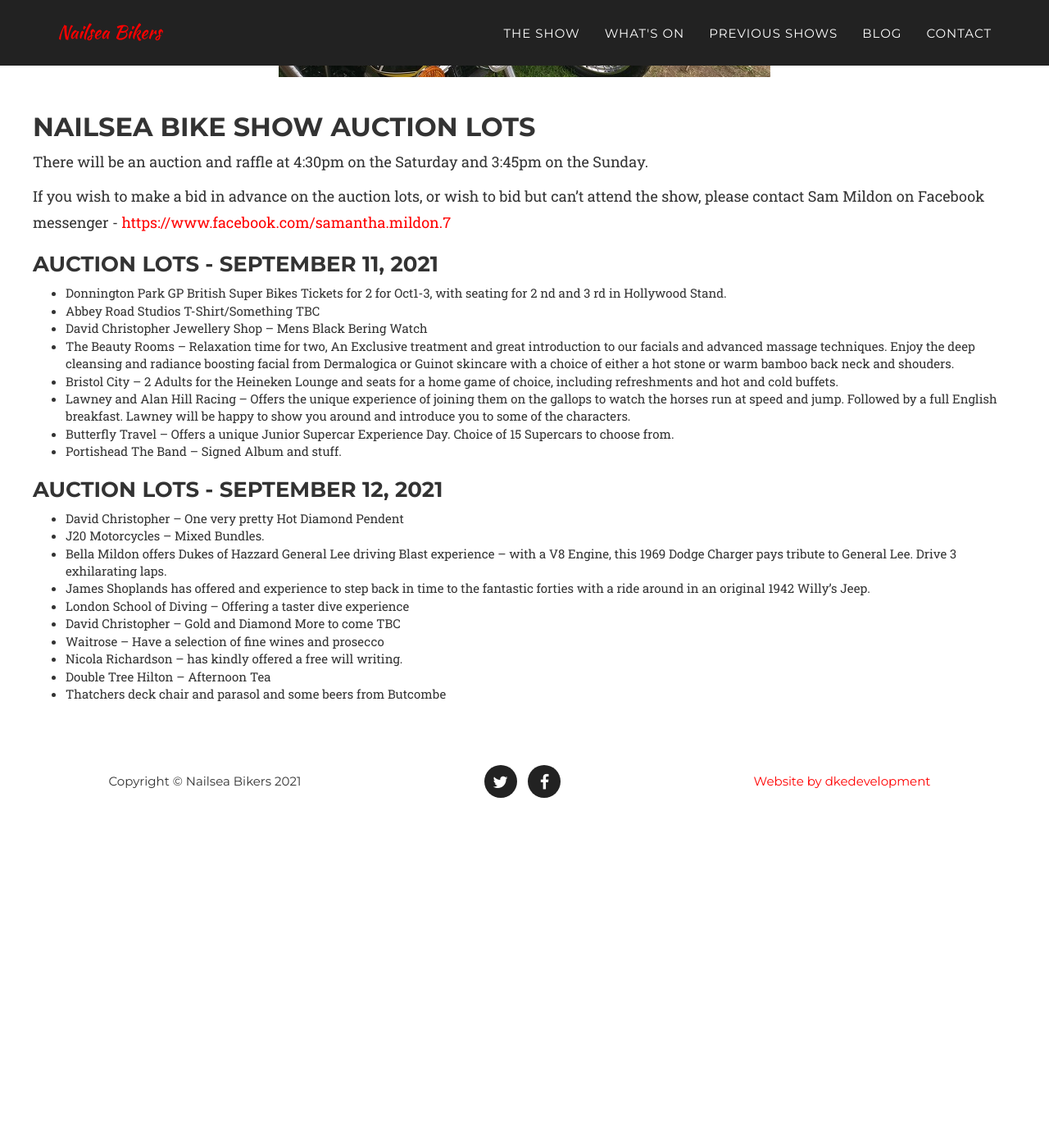
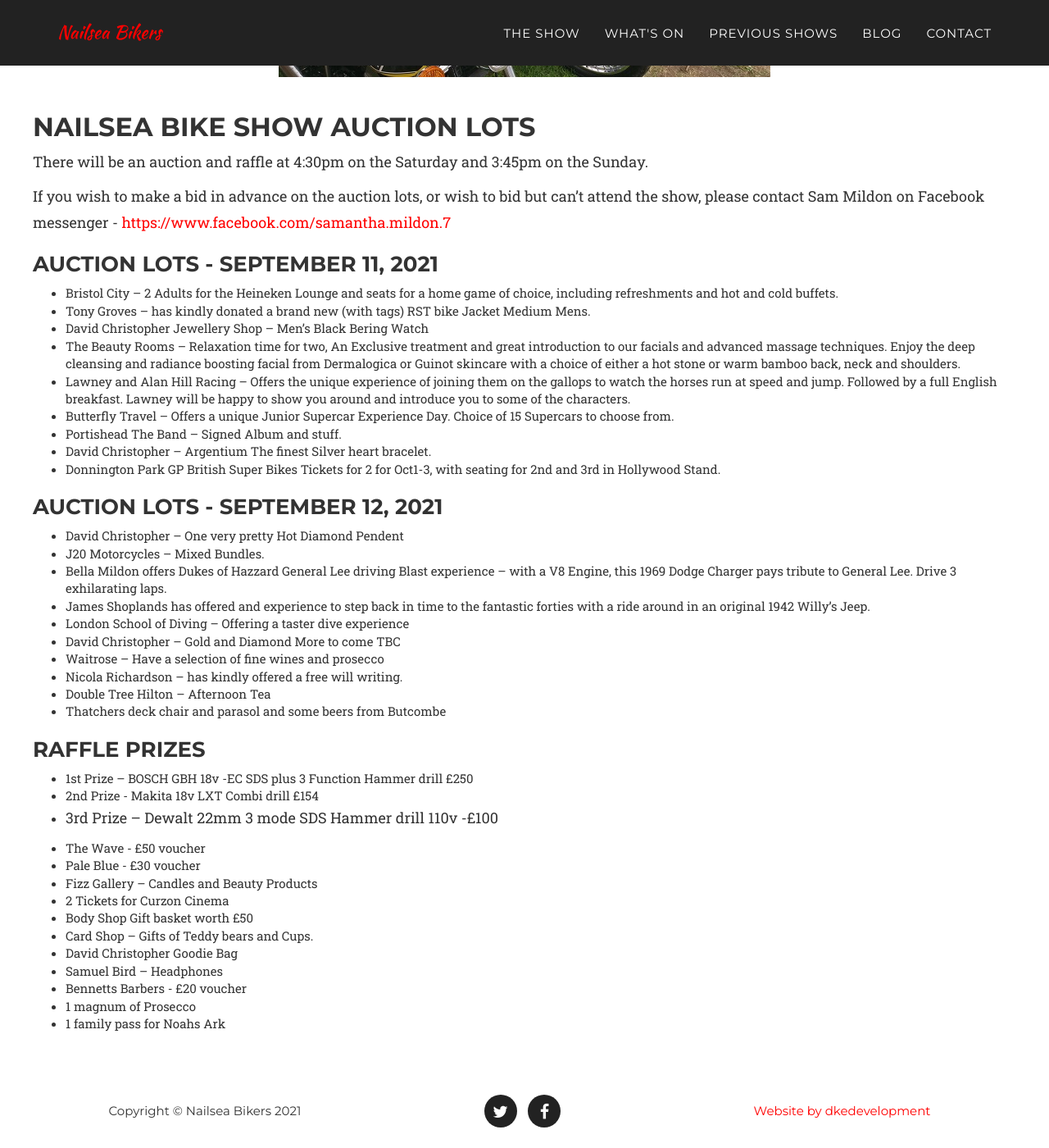
Before and after one commit to nailsea-bikers/nailsea-bikers.github.io, a Jekyll site: the page built from _posts/2021-08-30-auction-list-2021.markdown, in a window 1280 px wide and 1400 px high, scrolled down 726 px. Shown: the whole window at 82% size. Built offline with Jekyll 4.4.1, drawn with Linux system fonts in a browser that asks for light colours; some web fonts are replaced; before the commit the page ends 1724 px from its top, so only the background shows below that.

Commit message:
Auction amendments

```diff
--- a/_posts/2021-08-30-auction-list-2021.markdown
+++ b/_posts/2021-08-30-auction-list-2021.markdown
@@ -18,28 +18,15 @@
 
 ### Auction lots - September 11, 2021
 
-* Donnington Park GP British Super Bikes Tickets for 2 for
-Oct1-3, with seating for 2 nd and 3 rd in Hollywood Stand.
-* Abbey Road Studios T-Shirt/Something TBC
-* David Christopher Jewellery Shop – Mens Black Bering
-Watch
-* The Beauty Rooms – Relaxation time for two, An
-Exclusive treatment and great introduction to our facials
-and advanced massage techniques. Enjoy the deep
-cleansing and radiance boosting facial from Dermalogica
-or Guinot skincare with a choice of either a hot stone or
-warm bamboo back neck and shouders.
-* Bristol City – 2 Adults for the Heineken Lounge and seats
-for a home game of choice, including refreshments and
-hot and cold buffets.
-* Lawney and Alan Hill Racing – Offers the unique
-experience of joining them on the gallops to watch the
-horses run at speed and jump. Followed by a full English
-breakfast. Lawney will be happy to show you around and
-introduce you to some of the characters.
-* Butterfly Travel – Offers a unique Junior Supercar
-Experience Day. Choice of 15 Supercars to choose from.
+* Bristol City – 2 Adults for the Heineken Lounge and seats for a home game of choice, including refreshments and hot and cold buffets.
+* Tony Groves – has kindly donated a brand new (with tags) RST bike Jacket Medium Mens.
+* David Christopher Jewellery Shop – Men’s Black Bering Watch
+* The Beauty Rooms – Relaxation time for two, An Exclusive treatment and great introduction to our facials and advanced massage techniques. Enjoy the deep cleansing and radiance boosting facial from Dermalogica or Guinot skincare with a choice of either a hot stone or warm bamboo back, neck and shoulders.
+* Lawney and Alan Hill Racing – Offers the unique experience of joining them on the gallops to watch the horses run at speed and jump.  Followed by a full English breakfast. Lawney will be happy to show you around and introduce you to some of the characters.
+* Butterfly Travel – Offers a unique Junior Supercar Experience Day. Choice of 15 Supercars to choose from.
 * Portishead The Band – Signed Album and stuff.
+* David Christopher – Argentium The finest Silver heart bracelet.
+* Donnington Park GP British Super Bikes Tickets for 2 for Oct1-3, with seating for 2nd and 3rd in Hollywood Stand.
 
 ### Auction lots - September 12, 2021
 
@@ -61,3 +48,21 @@
 * Nicola Richardson – has kindly offered a free will writing.
 * Double Tree Hilton – Afternoon Tea
 * Thatchers deck chair and parasol and some beers from Butcombe
+
+### Raffle Prizes
+
+* 1st Prize – BOSCH GBH 18v -EC SDS plus 3 Function Hammer drill £250
+* 2nd Prize - Makita 18v LXT Combi drill £154
+* 3rd Prize – Dewalt 22mm 3 mode SDS Hammer drill 110v -£100
+
+* The Wave - £50 voucher
+* Pale Blue - £30 voucher
+* Fizz Gallery – Candles and Beauty Products
+* 2 Tickets for Curzon Cinema
+* Body Shop Gift basket worth £50
+* Card Shop – Gifts of Teddy bears and Cups.
+* David Christopher Goodie Bag
+* Samuel Bird – Headphones
+* Bennetts Barbers - £20 voucher
+* 1 magnum of Prosecco
+* 1 family pass for Noahs Ark
```
